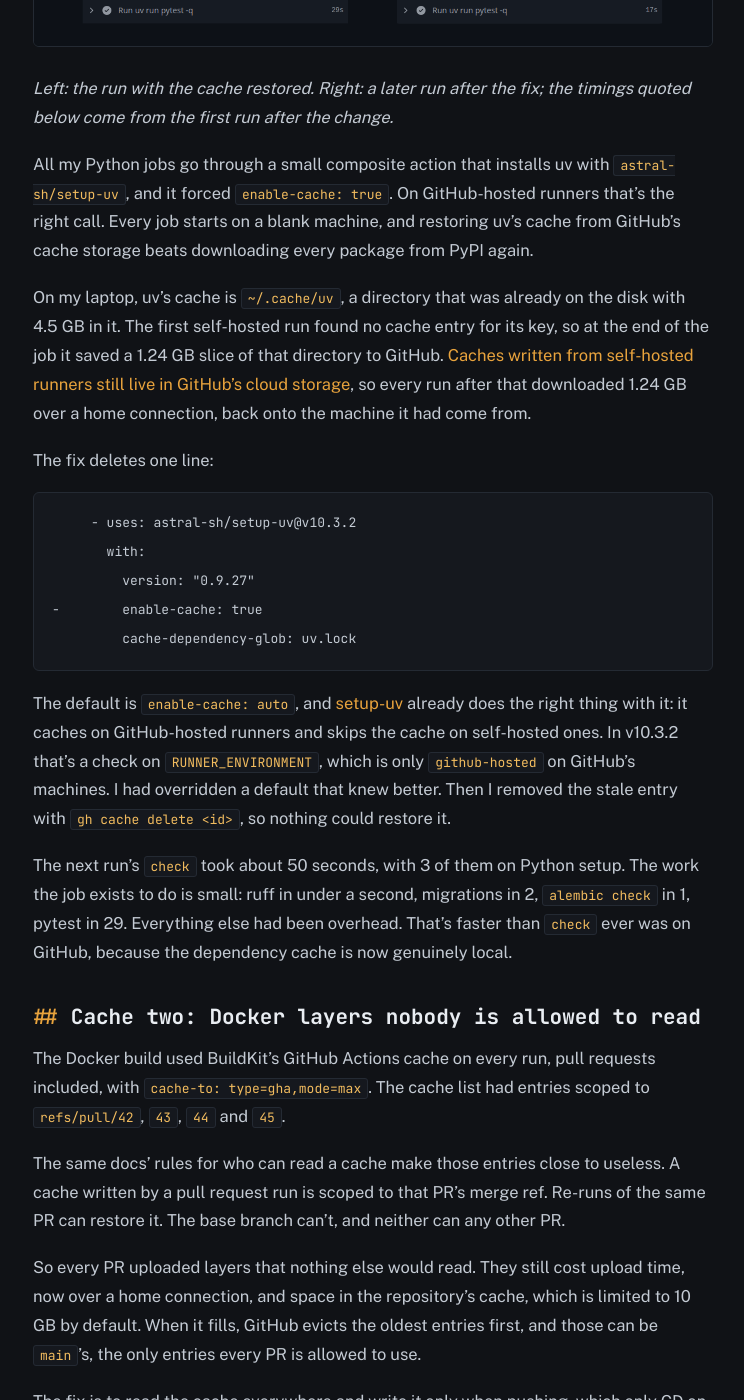
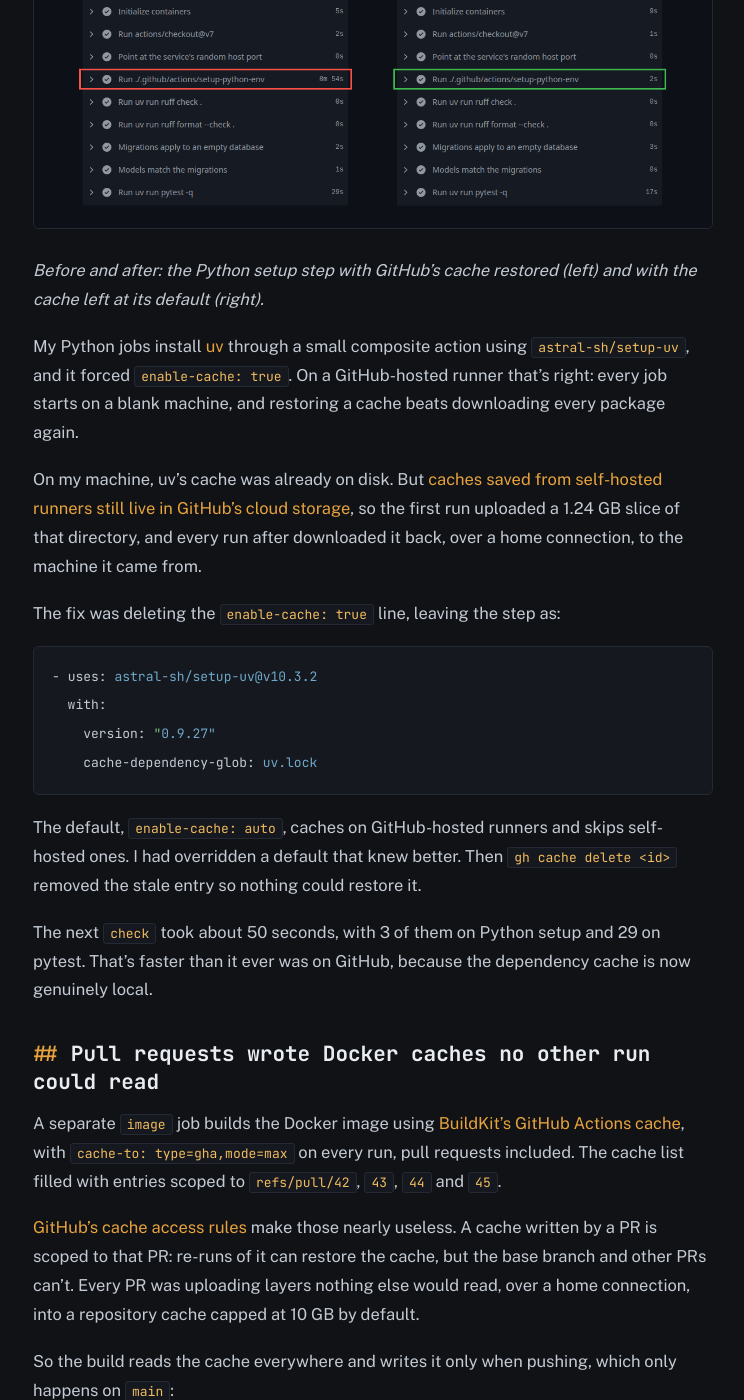
Before and after one commit to thepsalmist/thepsalmist.github.io, a Jekyll site: the page built from _posts/2026-10-28-github-actions-self-hosted-runner-cache.md, in a window 1280 px wide and 1400 px high, scrolled down 1406 px. Shown: the whole window, without its empty margins (221-965 px from the left). Built offline with Jekyll 4.4.1, drawn with Linux system fonts in a browser that asks for light colours; some of the changed text lies outside the part shown.

Commit message:
Revise the runner cache article and give it a separate share title
The article now opens on the problem and a TL;DR, uses search-oriented
section headings, and moves the runs-on variable switch into a section
on the machine not always being on.

Posts can set `ogTitle` to give link previews a different title from the
page title. head.html swaps it into jekyll-seo-tag's og:title and
twitter:title tags rather than adding a second og:title, since crawlers
disagree on which duplicate wins.

````diff
--- a/_includes/head.html
+++ b/_includes/head.html
@@ -24,7 +24,15 @@
   <link href="https://fonts.googleapis.com/css2?family=JetBrains+Mono:wght@400;500;700&family=Public+Sans:wght@400;500;600&display=swap" rel="stylesheet">
   <link rel="stylesheet" href="{{ '/assets/css/terminal.css' | relative_url }}">
 
-  {% seo title=false %}
+  {%- capture seo_tags -%}{% seo title=false %}{%- endcapture -%}
+  {%- if page.ogTitle -%}
+    {%- assign seo_title = page.title | escape_once -%}
+    {%- assign og_title = page.ogTitle | escape_once -%}
+    {%- capture seo_from %}title" content="{{ seo_title }}"{% endcapture -%}
+    {%- capture seo_to %}title" content="{{ og_title }}"{% endcapture -%}
+    {%- assign seo_tags = seo_tags | replace: seo_from, seo_to -%}
+  {%- endif %}
+  {{ seo_tags }}
 
   {% include analytics.html %}
 </head>
--- a/_posts/2026-10-28-github-actions-self-hosted-runner-cache.md
+++ b/_posts/2026-10-28-github-actions-self-hosted-runner-cache.md
@@ -19,47 +20,49 @@
 tags: [github-actions, ci, self-hosted-runner, uv, docker, python]
 ---
 
-I ran out of GitHub Actions minutes five days before the reset, so I moved CI onto my own laptop. It got five times slower. The fix was turning a cache off.
+I ran out of GitHub Actions minutes, so I moved CI onto a self-hosted runner on my dev machine. It got five times slower. The culprit wasn't the hardware: three cache defaults built for GitHub's throwaway runners were working against a machine that keeps its disk.
 
-The cache was downloading 1.24 GB of files that were already on the laptop's disk, on every run. That's not a bug: the setting is exactly right on GitHub's hosted runners, where every job starts on a blank machine, and backwards on a self-hosted runner, which keeps its disk between jobs. It wasn't the only one: I found three caching defaults like it in a day.
+GitHub Free's [2,000 Actions minutes a month](https://docs.github.com/en/billing/reference/product-usage-included) are shared across every private repo on the account, and three of my apps draw on them. [Paying for overage](https://docs.github.com/en/billing/concepts/product-billing/github-actions) would have been cheap this time, but three apps will hit the limit every month, and self-hosted minutes are free. For now, anyway: GitHub announced a per-minute charge for them from March 2026, then [postponed it](https://www.theregister.com/2025/12/17/github_charge_dev_own_hardware/) without cancelling it.
 
-GitHub Free's [2,000 Actions minutes a month](https://docs.github.com/en/billing/reference/product-usage-included) are shared across every private repo on the account, and three of my apps draw on them. Paying the [overage](https://docs.github.com/en/billing/concepts/product-billing/github-actions) would have cost about $1.50 for those five days, which was a perfectly good answer. I chose a self-hosted runner because three apps on 2,000 minutes will hit the limit every month, and self-hosted minutes are free, for now: GitHub announced a $0.002 per-minute charge for them from March 2026, then [postponed it](https://www.theregister.com/2025/12/17/github_charge_dev_own_hardware/) without cancelling it. The repository is private, so the snippets below are the real ones with the names changed.
+> **TL;DR**
+> - Remote caches pay off on GitHub's runners, which start blank. On a runner that keeps its disk, they re-download what's already there.
+> - `setup-uv` with `enable-cache: true` pulled 1.24 GB per run. Leaving it at the default `auto` cut the job from about 10 minutes to 50 seconds.
+> - Docker layer caches written by pull requests can't be read by other PRs or `main`. Write the cache only from `main`.
+> - `CACHED` in a BuildKit log doesn't mean the layer is local. `keep-state` on `setup-buildx-action` took a warm build from 434 to 19 seconds.
+> - One repository variable switches every job between GitHub's runners and mine.
 
-## Cache one: a 1.24 GB copy of my own disk
+## uv's cache re-downloaded 1.24 GB the machine already had
 
-The app is an unreleased FastAPI service on Postgres. Its `check` job runs ruff, Alembic migrations against an empty database, `alembic check` and pytest against a Postgres 16 service container, and a separate `image` job builds the Docker image. On GitHub's runners, `check` took one to two minutes. On the laptop it took about ten. The job log didn't leave much room for argument: of roughly 590 seconds, 534 went to a single step, restoring the uv cache.
+The app is a FastAPI service on Postgres. Its `check` job runs ruff, Alembic migrations against an empty database, `alembic check`, and pytest against a Postgres 16 service container. On GitHub's runners, `check` took one to two minutes. On my machine it took about ten, and 534 of its roughly 590 seconds went to one step: restoring the uv cache.
 
 ![The check job's steps on the self-hosted runner: setup-python-env takes 8m 54s of a 9m 47s job with GitHub's cache restored, and 2s with enable-cache left at its default](/assets/images/blog/github-actions-self-hosted-runner-cache/cache-before-after.png)
 
-*Left: the run with the cache restored. Right: a later run after the fix; the timings quoted below come from the first run after the change.*
+*Before and after: the Python setup step with GitHub's cache restored (left) and with the cache left at its default (right).*
 
-All my Python jobs go through a small composite action that installs uv with `astral-sh/setup-uv`, and it forced `enable-cache: true`. On GitHub-hosted runners that's the right call. Every job starts on a blank machine, and restoring uv's cache from GitHub's cache storage beats downloading every package from PyPI again.
+My Python jobs install [uv](https://docs.astral.sh/uv/) through a small composite action using [`astral-sh/setup-uv`](https://github.com/astral-sh/setup-uv), and it forced `enable-cache: true`. On a GitHub-hosted runner that's right: every job starts on a blank machine, and restoring a cache beats downloading every package again.
 
-On my laptop, uv's cache is `~/.cache/uv`, a directory that was already on the disk with 4.5 GB in it. The first self-hosted run found no cache entry for its key, so at the end of the job it saved a 1.24 GB slice of that directory to GitHub. [Caches written from self-hosted runners still live in GitHub's cloud storage](https://docs.github.com/en/actions/reference/workflows-and-actions/dependency-caching), so every run after that downloaded 1.24 GB over a home connection, back onto the machine it had come from.
+On my machine, uv's cache was already on disk. But [caches saved from self-hosted runners still live in GitHub's cloud storage](https://docs.github.com/en/actions/reference/workflows-and-actions/dependency-caching), so the first run uploaded a 1.24 GB slice of that directory, and every run after downloaded it back, over a home connection, to the machine it came from.
 
-The fix deletes one line:
+The fix was deleting the `enable-cache: true` line, leaving the step as:
 
-```diff
-     - uses: astral-sh/setup-uv@v10.3.2
-       with:
-         version: "0.9.27"
--        enable-cache: true
-         cache-dependency-glob: uv.lock
+```yaml
+- uses: astral-sh/setup-uv@v10.3.2
+  with:
+    version: "0.9.27"
+    cache-dependency-glob: uv.lock
 ```
 
-The default is `enable-cache: auto`, and [setup-uv](https://github.com/astral-sh/setup-uv) already does the right thing with it: it caches on GitHub-hosted runners and skips the cache on self-hosted ones. In v10.3.2 that's a check on `RUNNER_ENVIRONMENT`, which is only `github-hosted` on GitHub's machines. I had overridden a default that knew better. Then I removed the stale entry with `gh cache delete <id>`, so nothing could restore it.
+The default, `enable-cache: auto`, caches on GitHub-hosted runners and skips self-hosted ones. I had overridden a default that knew better. Then `gh cache delete <id>` removed the stale entry so nothing could restore it.
 
-The next run's `check` took about 50 seconds, with 3 of them on Python setup. The work the job exists to do is small: ruff in under a second, migrations in 2, `alembic check` in 1, pytest in 29. Everything else had been overhead. That's faster than `check` ever was on GitHub, because the dependency cache is now genuinely local.
+The next `check` took about 50 seconds, with 3 of them on Python setup and 29 on pytest. That's faster than it ever was on GitHub, because the dependency cache is now genuinely local.
 
-## Cache two: Docker layers nobody is allowed to read
+## Pull requests wrote Docker caches no other run could read
 
-The Docker build used BuildKit's GitHub Actions cache on every run, pull requests included, with `cache-to: type=gha,mode=max`. The cache list had entries scoped to `refs/pull/42`, `43`, `44` and `45`.
+A separate `image` job builds the Docker image using [BuildKit's GitHub Actions cache](https://docs.docker.com/build/cache/backends/gha/), with `cache-to: type=gha,mode=max` on every run, pull requests included. The cache list filled with entries scoped to `refs/pull/42`, `43`, `44` and `45`.
 
-The same docs' rules for who can read a cache make those entries close to useless. A cache written by a pull request run is scoped to that PR's merge ref. Re-runs of the same PR can restore it. The base branch can't, and neither can any other PR.
+[GitHub's cache access rules](https://docs.github.com/en/actions/reference/workflows-and-actions/dependency-caching) make those nearly useless. A cache written by a PR is scoped to that PR: re-runs of it can restore the cache, but the base branch and other PRs can't. Every PR was uploading layers nothing else would read, over a home connection, into a repository cache capped at 10 GB by default.
 
-So every PR uploaded layers that nothing else would read. They still cost upload time, now over a home connection, and space in the repository's cache, which is limited to 10 GB by default. When it fills, GitHub evicts the oldest entries first, and those can be `main`'s, the only entries every PR is allowed to use.
-
-The fix is to read the cache everywhere and write it only when pushing, which only CD on `main` does:
+So the build reads the cache everywhere and writes it only when pushing, which only happens on `main`:
 
 {% raw %}
 ```yaml
@@ -69,26 +72,24 @@
 ```
 {% endraw %}
 
-The pull request that made this change wasn't any faster for it: its image job took 2:42, against 2.6 minutes before. A PR that doesn't change dependencies has little new to upload. The win shows up on PRs that touch dependencies or the Dockerfile, and in a cache that only holds entries something will read.
+The PR that made this change wasn't faster for it: 2:42 against about 2.6 minutes before, because a PR that doesn't touch dependencies has little to upload. The gain is on PRs that change dependencies or the Dockerfile, and a cache that only holds entries something will read.
 
-## Cache three: every layer CACHED, seven minutes anyway
+## CACHED layers still downloaded from GitHub
 
-Merging to `main` runs both jobs again, then pushes the image to GHCR and deploys it to Dokku. The first deploy from the laptop turned up the strangest of the three: Docker marked every layer of the build `CACHED`, and the build still took over seven minutes. The whole deploy took 588 seconds, against about two minutes on GitHub.
+Merging to `main` runs both jobs again, then pushes the image to GHCR and deploys it to Dokku. On the first deploy from my machine, Docker marked every layer `CACHED`, and the build still took over seven minutes:
 
-| Step | Laptop | GitHub |
+| Step | My machine | GitHub |
 |---|---|---|
 | Image build | 434 s | 13 s |
 | Dokku deploy | 117 s | 103 s |
 
-The Dokku step is the server pulling the image and restarting, so the laptop barely touches it, and the push to GHCR took 4.7 seconds because the layers were already in the registry. The build was the problem.
+`CACHED` means BuildKit didn't rebuild a layer, not that the layer was on the machine. With `type=gha`, the cache is in GitHub's storage, so to produce the image the builder still downloaded about 200 MB of layers at roughly 0.5 MB/s. That was 405 of the 434 seconds. On GitHub's runners the cache sits next door.
 
-`CACHED` means BuildKit didn't have to rebuild the layer. It doesn't mean the layer was on the machine. With `type=gha`, the cache is in GitHub's storage, and to produce the final image the builder still downloaded about 200 MB of layers (138 MB of it the dependency layer) at about 0.5 MB/s. That was 405 of the 434 seconds. On GitHub's runners the cache sits next door, so the same download takes seconds.
+![The deploy's build-image log: the dependency layer is marked CACHED, then its 137.96 MB of blobs download slowly before the next build step starts almost seven minutes later](/assets/images/blog/github-actions-self-hosted-runner-cache/cached-but-slow.png)
 
-![The deploy's build-image log: the dependency layer is marked CACHED at 20:33:35, then its 137.96 MB of blobs download slowly, and the next build step starts at 20:40:20](/assets/images/blog/github-actions-self-hosted-runner-cache/cached-but-slow.png)
+*Every layer is `CACHED`, then the 138 MB dependency layer spends almost seven minutes downloading from GitHub's cache.*
 
-*Every layer `CACHED` by 20:33:35. The dependency layer's 137.96 MB then downloads from GitHub's cache, and the next step doesn't start until 20:40:20.*
-
-Under that is a third throwaway-machine default. `docker/setup-buildx-action` creates a fresh, empty builder for every job and removes it at the end, so even on a machine that keeps its disk, BuildKit's local layers vanish after every run. The action has an input for exactly this case, `keep-state`, which its docs describe as "only useful on persistent self-hosted runners":
+Underneath was a third throwaway-machine default. [`docker/setup-buildx-action`](https://github.com/docker/setup-buildx-action) creates a fresh builder for every job and removes it afterwards, so BuildKit's local layers vanish even on a machine that keeps its disk. Its `keep-state` input exists for this case; the docs describe it as only useful on persistent self-hosted runners:
 
 {% raw %}
 ```yaml
@@ -99,27 +100,17 @@
 ```
 {% endraw %}
 
-The state is kept in a Docker volume named after the builder, `buildx_buildkit_ci0_state`, which is why the builder gets a fixed name. The condition keeps GitHub's runners on the old behaviour.
+The state lives in a Docker volume named after the builder, which is why the builder gets a fixed name. GitHub's runners keep the old behaviour.
 
-The first build after the change took 162 seconds and left that volume behind. The next one took **19 seconds**, with every layer `CACHED` and no layer downloads in the log at all.
+The first build after the change took 162 seconds and left that volume behind. The next took **19 seconds**, with no layer downloads at all.
 
-All three fixes are the same idea. A remote cache earns its keep when the machine is thrown away after every job. On a machine that keeps its disk, it's a slow round trip of state you already have. If you're moving to a self-hosted runner, check every cache setting in your workflows and what each action does when it isn't on a GitHub-hosted runner.
+All three slowdowns had the same cause: defaults that assume the machine is thrown away after every job.
 
-## Switching runners with one variable
+Fixing the caches got the runtime under control, but moving CI onto a real machine introduced a different set of constraints: it already runs other things, it can only do one job at a time, and it isn't always on.
 
-I didn't want moving CI to be a one-way door. Every job's `runs-on` reads a repository variable, with GitHub's runner as the fallback:
+## My machine was already using port 5432
 
-{% raw %}
-```yaml
-runs-on: ${{ vars.RUNNER || 'ubuntu-latest' }}
-```
-{% endraw %}
-
-`gh variable set RUNNER --body self-hosted` sends jobs to my machine, and `gh variable delete RUNNER` sends them back to GitHub, with no commit either way. The variable can also hold a custom runner label, such as `spare`, to target one particular machine later. It doesn't fail over by itself: if the variable says `self-hosted` and the laptop is closed, jobs sit in the queue, and GitHub fails them after 24 hours.
-
-## Port 5432 is taken on a real machine
-
-CI starts Postgres as a service container mapped to `5432:5432`. GitHub's runners are fresh machines, so 5432 is always free. My laptop runs its own Postgres, which already holds it. The fix is to let Docker pick a free host port and read it back. The catch is that `job.services` isn't available in a job-level `env:` block, only inside steps, so a step writes the connection string to `$GITHUB_ENV`:
+CI maps its Postgres service container to `5432:5432`, which is always free on GitHub's fresh machines. My dev machine runs its own Postgres on that port. The fix is to let Docker pick a free host port and read it back. [`job.services` isn't available in a job-level `env:`](https://docs.github.com/en/actions/learn-github-actions/contexts#context-availability), so a step writes the connection string to `$GITHUB_ENV`:
 
 {% raw %}
 ```yaml
@@ -135,18 +126,30 @@
 ```
 {% endraw %}
 
-## One runner, one queue
+## One machine runs one job at a time
 
-Merging two pull requests close together showed the last difference. GitHub runs jobs side by side; one runner takes them in order.
+GitHub runs jobs side by side; a single runner takes them in order. When I merged two pull requests close together, the CD workflow's guard worked: the first deploy saw `main` had moved on and skipped itself. But the queue still cost time. It took about 18 minutes from the first merge to the last deploy finishing, against about 4 minutes per merge on GitHub.
 
-The CD workflow checks that `main` still points at the commit it's about to deploy. The first merge's deploy waited 224 seconds for the runner, saw that `main` had moved on, and skipped itself in 30 seconds. The second merge's deploy did the real work. The guard did its job, but the queue still cost time: the second merge's `check` waited 255 seconds behind other jobs, and it took about 18 minutes from the first merge to the last deploy finishing. On GitHub, each merge took about 4.
+On a personal account, a runner also belongs to a single repository, so my other apps can't share it. [Sharing one across repositories needs an organisation](https://docs.github.com/en/actions/hosting-your-own-runners/managing-self-hosted-runners/adding-self-hosted-runners), which is free.
 
-The rest of the trade-off:
+## The machine isn't always on
 
-- **Downloads are slower.** GitHub's runners sit in data centres. Anything a job pulls from the network comes in over my connection.
-- **It only works while the laptop is on.** The service file the runner ships with also doesn't restart it after a crash.
-- **Never attach a self-hosted runner to a public repository.** Anyone who opens a pull request can run code on your machine.
-- **The runner holds deploy secrets while a job runs.** For a private repository with one maintainer, that's a trust boundary I'm comfortable with. With other contributors, it wouldn't be.
-- **A personal account can't share one runner across repositories.** Each repository registers its own; sharing one needs an organisation, which is free.
+GitHub's runners are always there. Mine only works while the machine is on, and the runner's service file doesn't restart it after a crash. If it's off, jobs sit in the queue until [GitHub fails them after 24 hours](https://docs.github.com/en/actions/hosting-your-own-runners/managing-self-hosted-runners/usage-limits-for-self-hosted-runners).
 
-`check` now takes about 50 seconds, faster than it ever did on GitHub, and a warm image build takes 19. The next problem is that CI stops whenever I close the laptop, and moving the runner to a spare machine is a post of its own.
+So I didn't make the move one-way. Every job's `runs-on` reads a repository variable, with GitHub's runner as the fallback:
+
+{% raw %}
+```yaml
+runs-on: ${{ vars.RUNNER || 'ubuntu-latest' }}
+```
+{% endraw %}
+
+`gh variable set RUNNER --body self-hosted` sends jobs to my machine, and `gh variable delete RUNNER` sends them back to GitHub, with no commit either way.
+
+One last constraint is about trust rather than speed. The runner holds deploy secrets while a job runs, and [on a public repository, anyone who opens a pull request could run code on it](https://docs.github.com/en/actions/security-for-github-actions/security-guides/security-hardening-for-github-actions#hardening-for-self-hosted-runners). For a private repository with one maintainer, that's a boundary I'm comfortable with. With other contributors, it wouldn't be.
+
+## When to keep the remote cache
+
+The rule I'd take from all of this: keep the remote cache when it saves more time than it costs to transfer, and prefer local persistent state when the runner already has the data and can safely reuse it.
+
+`check` now takes about 50 seconds, faster than it ever was on GitHub, and a warm image build takes 19. What's left isn't speed but availability: CI only runs while my dev machine is on, and moving the runner to an always-on box is a post of its own.
````
Also changed, not shown: other parts of _posts/2026-10-28-github-actions-self-hosted-runner-cache.md (+1 -0 lines).
